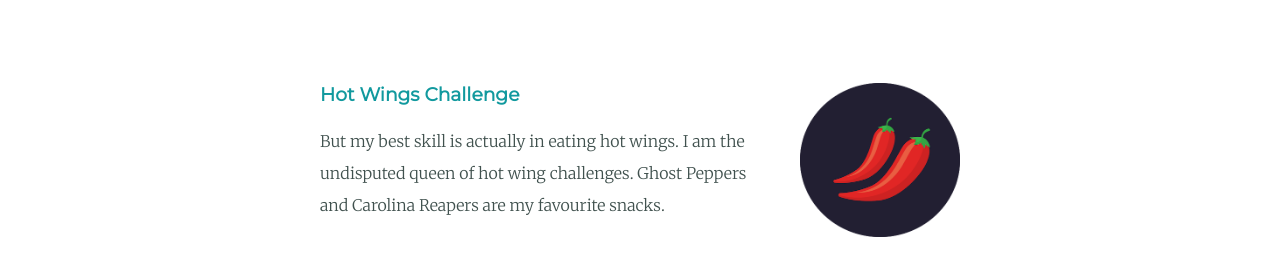
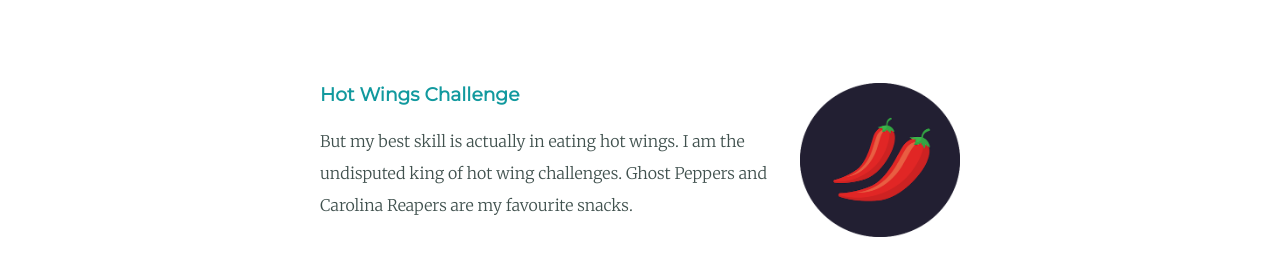
Before and after one commit to jainshubham785/cv1, a plain HTML site: page index.html in a window 1280 px wide. Shown: the part 1800-2071 px from the top of the page. Drawn offline with Linux system fonts and the light colour scheme.

Commit message:
Update index.html

```diff
--- a/index.html
+++ b/index.html
@@ -35,7 +35,7 @@
       <div class="skill-row">
         <img class="chillies" src="chillies.png" alt="">
         <h3>Hot Wings Challenge</h3>
-        <p>But my best skill is actually in eating hot wings. I am the undisputed queen of hot wing challenges. Ghost Peppers and Carolina Reapers are my favourite snacks.</p>
+        <p>But my best skill is actually in eating hot wings. I am the undisputed king of hot wing challenges. Ghost Peppers and Carolina Reapers are my favourite snacks.</p>
       </div>
     </div>
     <hr>
```
